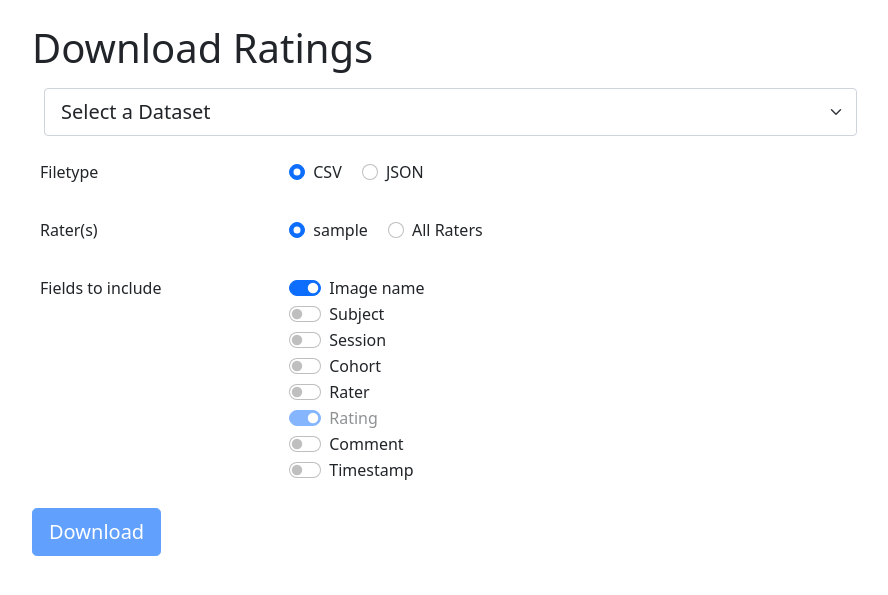
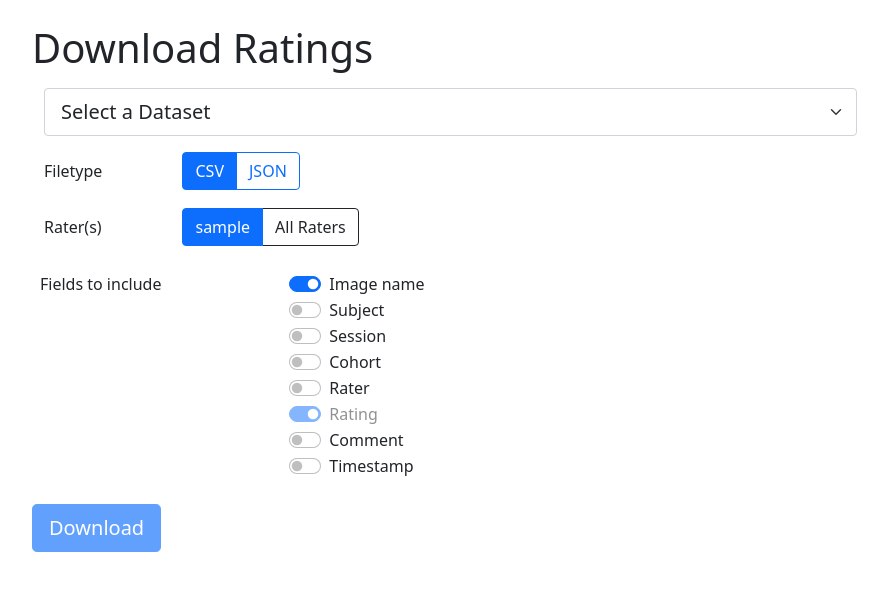
Before and after one commit to soffiafdz/Qrater, a Flask app: page /export-ratings in a window 1280 px wide. Shown: the part 56-651 px from the top of the page, without its empty margins (50-938 px from the left). Run offline with Flask 2, Linux system fonts and the light colour scheme; the visitor is signed in with stand-in values (Sample User, id 1); data comes from the database, SQL or seed files in the repository; data that the repository does not hold is empty; some libraries are stand-ins or nearby versions.

Commit message:
WIP updating export look

```diff
--- a/app/templates/export_ratings.html
+++ b/app/templates/export_ratings.html
@@ -46,70 +46,70 @@
         </div>
       </div>
       <div class="row mb-3 mx-0">
-        <label class="col-sm-12 col-md-3 p-md-2 col-form-label" for="fileType">
+        <label class="col-sm-2 col-form-label" for="fileType">
           Filetype
         </label>
-        <div class="col-sm-12 col-md-9 p-md-2 ps-md-5" id="fileType">
-          <div class="form-check form-check-inline">
+        <div class="col-sm-10" id="fileType">
+          <div class="form-check form-check-inline ps-0">
+            <div class="btn-group" role="group">
               <input
                 type="radio"
-              class="form-check-input"
+                class="btn-check"
                 id="fileTypeCSV"
                 name="file_type"
                 value="CSV"
                 checked
                 >
               <label
-              class="form-check-label"
+                class="btn btn-outline-primary"
                 for="fileTypeCSV"
                 >CSV</label>
-          </div>
-          <div class="form-check form-check-inline">
               <input
                 type="radio"
-              class="form-check-input"
+                class="btn-check"
                 id="fileTypeJSON"
                 name="file_type"
                 value="JSON"
                 >
               <label
-              class="form-check-label"
+                class="btn btn-outline-primary"
                 for="fileTypeJSON"
                 >JSON</label>
             </div>
           </div>
         </div>
+      </div>
       <div class="row mb-3 mx-0">
-        <label class="col-sm-12 col-md-3 p-md-2 col-form-label" for="raterFilter">
+        <label class="col-sm-2 col-form-label" for="raterFilter">
           Rater(s)
         </label>
-        <div class="col-sm-12 col-md-9 p-md-2 ps-md-5" id="raterFilter">
-          <div class="form-check form-check-inline">
+        <div class="col-sm-10" id="fileType">
+          <div class="form-check form-check-inline ps-0">
+            <div class="btn-group" role="group">
               <input
                 type="radio"
-              class="form-check-input"
+                class="btn-check"
                 id="raterFilter1"
                 name="rater_filter"
                 value="1"
                 checked
                 >
               <label
-              class="form-check-label"
+                class="btn btn-outline-primary"
                 for="raterFilter1"
                 >{{ current_user.username }}</label>
-          </div>
-          <div class="form-check form-check-inline">
               <input
                 type="radio"
-              class="form-check-input"
+                class="btn-check"
                 id="raterFilter0"
                 name="rater_filter"
                 value="0"
                 >
               <label
-              class="form-check-label"
+                class="btn btn-outline-dark"
                 for="raterFilter0"
                 >All Raters</label>
+            </div>
           </div>
         </div>
       </div>
```
Lines whose indentation alone changed are shown as unchanged.
